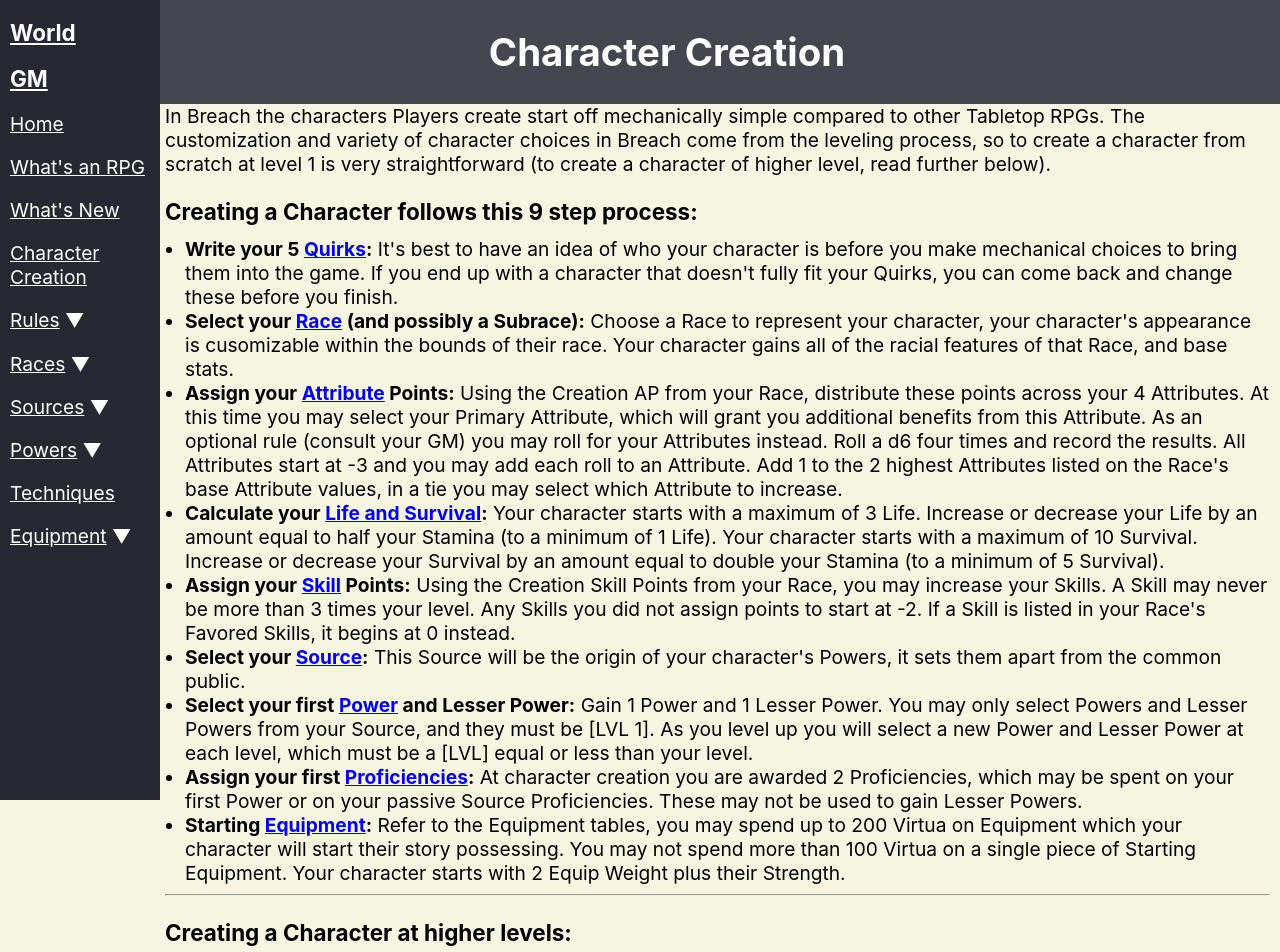
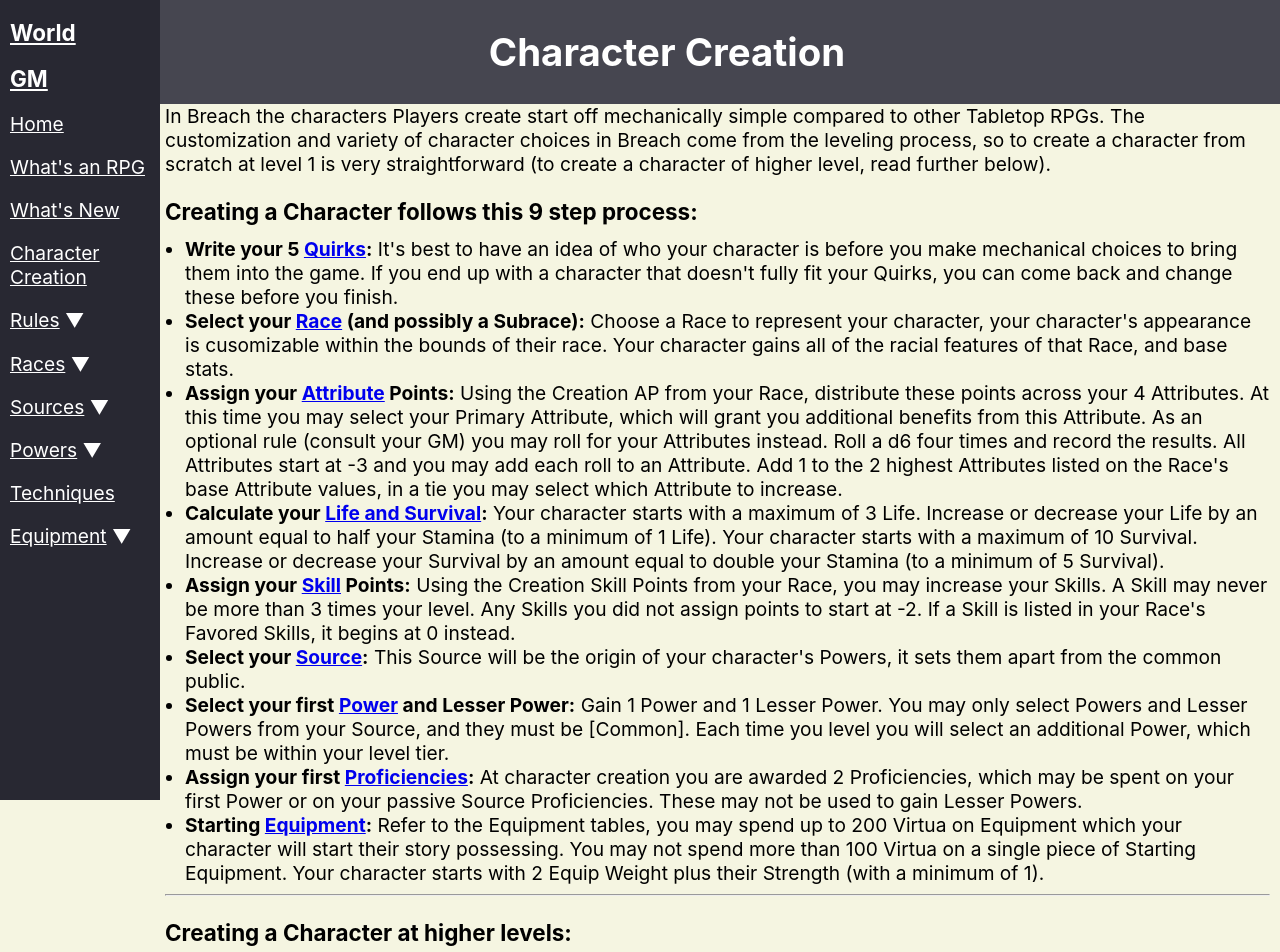
Before and after one commit to Muahahayes/breach, a React (Create React App) app: page /pages/creation in a window 1280 px wide. Shown: the top 952 px of the page. Built offline with nearby package versions, Linux system fonts and the light colour scheme.

Commit message:
updated some phrasing

```diff
--- a/src/pages/creation.js
+++ b/src/pages/creation.js
@@ -12,9 +12,9 @@ export default {
       <li><b>Calculate your <Link to="/rules/stats">Life and Survival</Link>:</b> Your character starts with a maximum of 3 Life. Increase or decrease your Life by an amount equal to half your Stamina (to a minimum of 1 Life). Your character starts with a maximum of 10 Survival. Increase or decrease your Survival by an amount equal to double your Stamina (to a minimum of 5 Survival).</li>
       <li><b>Assign your <Link to="/rules/skills">Skill</Link> Points:</b> Using the Creation Skill Points from your Race, you may increase your Skills. A Skill may never be more than 3 times your level. Any Skills you did not assign points to start at -2. If a Skill is listed in your Race's Favored Skills, it begins at 0 instead.</li>
       <li><b>Select your <Link to="/sources">Source</Link>:</b> This Source will be the origin of your character's Powers, it sets them apart from the common public.</li>
-      <li><b>Select your first <Link to="/powers">Power</Link> and Lesser Power:</b> Gain 1 Power and 1 Lesser Power. You may only select Powers and Lesser Powers from your Source, and they must be [LVL 1]. As you level up you will select a new Power and Lesser Power at each level, which must be a [LVL] equal or less than your level.</li>
+      <li><b>Select your first <Link to="/powers">Power</Link> and Lesser Power:</b> Gain 1 Power and 1 Lesser Power. You may only select Powers and Lesser Powers from your Source, and they must be [Common]. Each time you level you will select an additional Power, which must be within your level tier.</li>
       <li><b>Assign your first <Link to="/rules/leveling">Proficiencies</Link>:</b> At character creation you are awarded 2 Proficiencies, which may be spent on your first Power or on your passive Source Proficiencies. These may not be used to gain Lesser Powers.</li>
-      <li><b>Starting <Link to="/equipment">Equipment</Link>:</b> Refer to the Equipment tables, you may spend up to 200 Virtua on Equipment which your character will start their story possessing. You may not spend more than 100 Virtua on a single piece of Starting Equipment. Your character starts with 2 Equip Weight plus their Strength.</li>
+      <li><b>Starting <Link to="/equipment">Equipment</Link>:</b> Refer to the Equipment tables, you may spend up to 200 Virtua on Equipment which your character will start their story possessing. You may not spend more than 100 Virtua on a single piece of Starting Equipment. Your character starts with 2 Equip Weight plus their Strength (with a minimum of 1).</li>
     </ul>
     <hr/>
     <h3>Creating a Character at higher levels:</h3>
```
